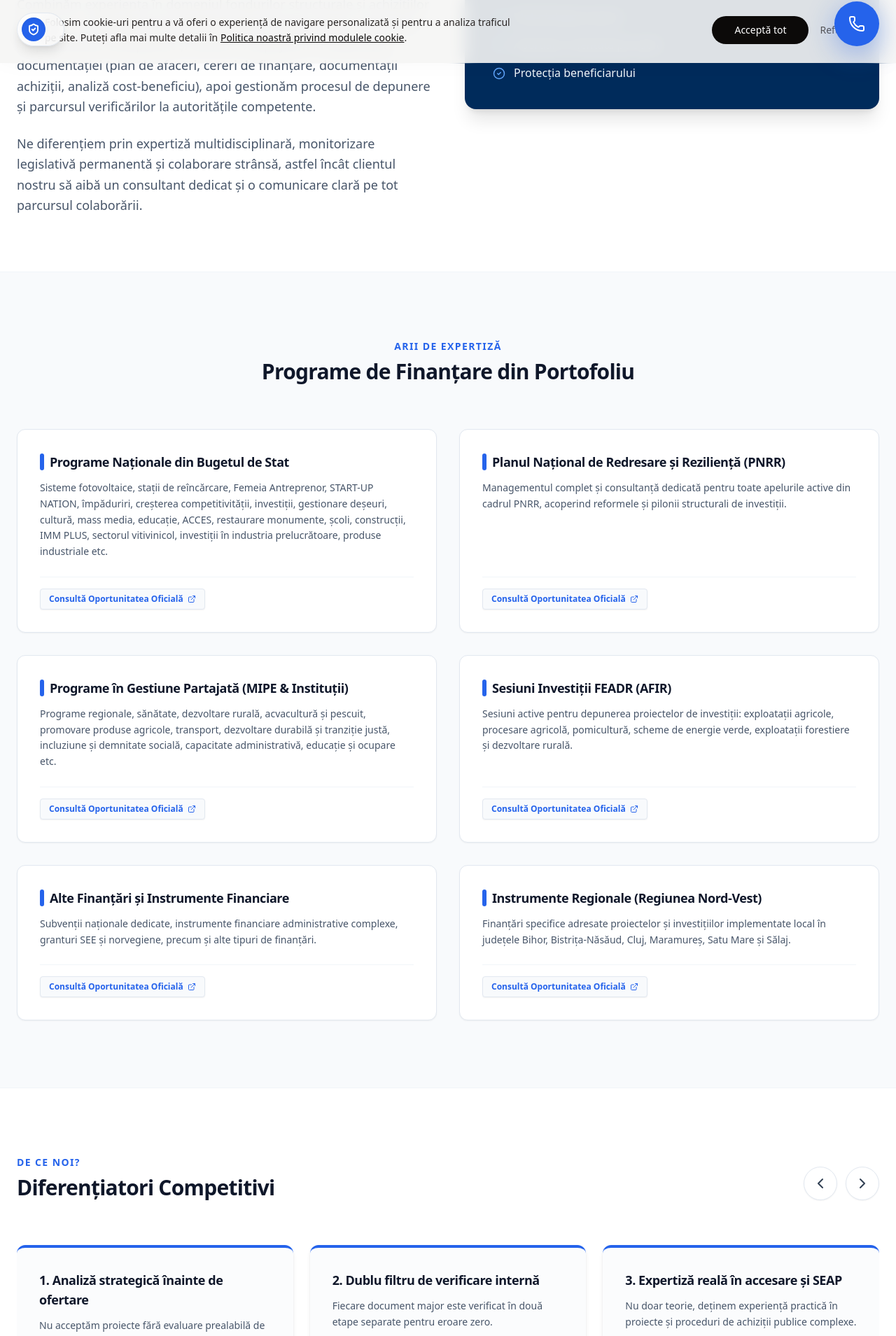
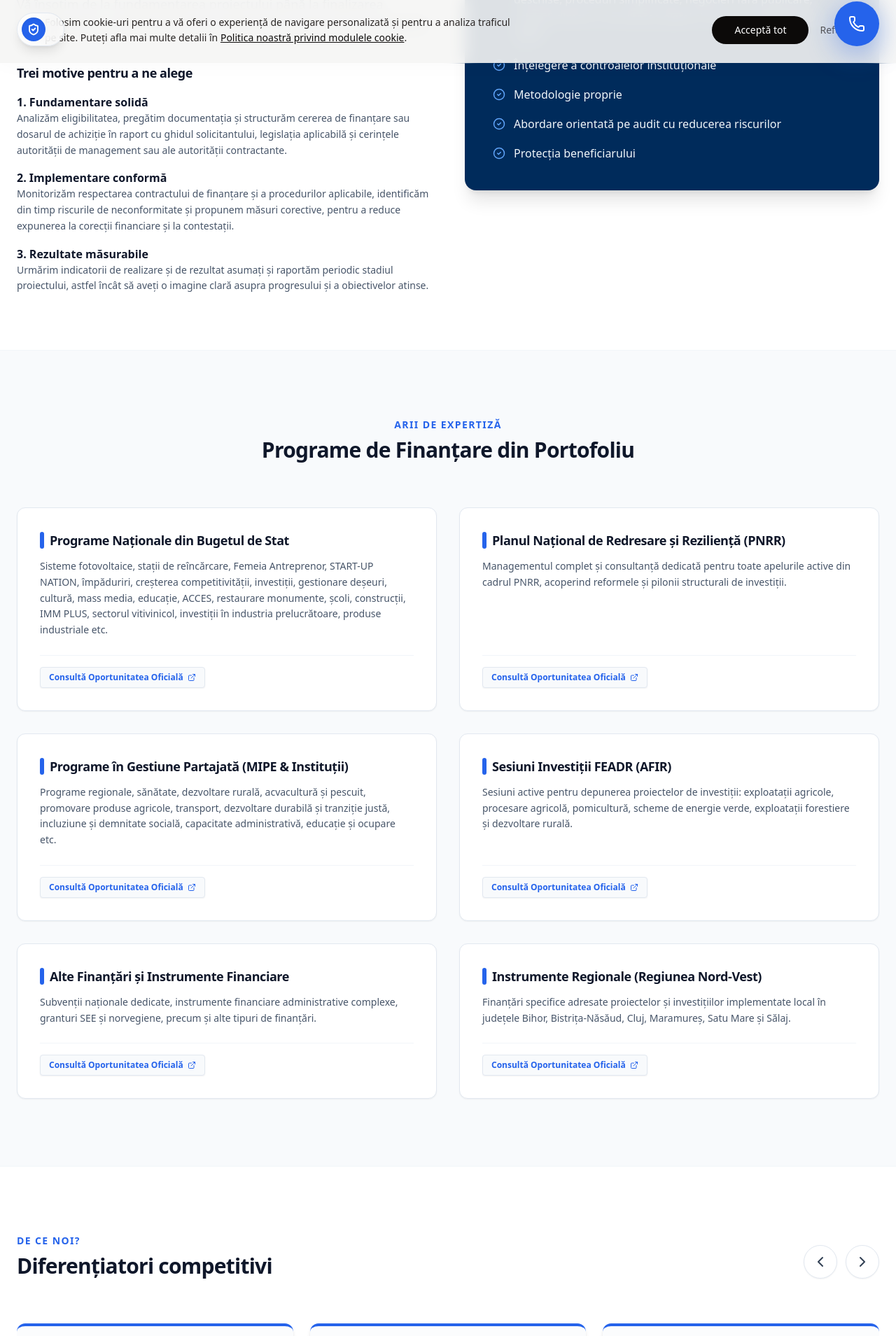
Before and after one commit to evialbert/FSPro, a Next.js app: page /despre in a window 1280 px wide. Shown: the part 710-2619 px from the top of the page at 70% size. Built offline with nearby package versions, Linux system fonts and the light colour scheme.

Commit message:
✨ actualizare texte complete în pagina principală

```diff
--- a/app/despre/page.tsx
+++ b/app/despre/page.tsx
@@ -13,7 +13,7 @@ import Link from 'next/link';
 import { motion, AnimatePresence } from 'framer-motion';
 
 export default function DespreNoi() {
-  // Matricea cu oportunitățile și programele de finanțare solicitate
+  // Matricea cu oportunitățile și programele de finanțare (NESCHIMBATĂ)
   const categoriiFinantare = [
     {
       titlu: "Programe Naționale din Bugetul de Stat",
@@ -50,54 +50,54 @@ export default function DespreNoi() {
   const diferentiatori = [
     {
       title: "1. Analiză strategică înainte de ofertare",
-      desc: "Nu acceptăm proiecte fără evaluare prealabilă de risc. Optimizăm proiectul înainte de depunere."
+      desc: "Nu preluăm un proiect fără o evaluare prealabilă a riscurilor. Verificăm eligibilitatea, maturitatea proiectului și capacitatea de implementare, iar apoi optimizăm dosarul înainte de depunere."
     },
     {
-      title: "2. Dublu filtru de verificare internă",
-      desc: "Fiecare document major este verificat în două etape separate pentru eroare zero."
+      title: "2. Dublă verificare internă",
+      desc: "Fiecare document major trece prin două etape distincte de verificare, realizate de persoane diferite, pentru a reduce la minimum riscul de erori și de neconformități."
     },
     {
-      title: "3. Expertiză reală în accesare și SEAP",
-      desc: "Nu doar teorie, deținem experiență practică în proiecte și proceduri de achiziții publice complexe."
+      title: "3. Experiență practică în accesarea fondurilor și în SEAP",
+      desc: "Ne bazăm pe experiență aplicată, nu doar pe cunoaștere teoretică, în proiecte cu finanțare europeană și proceduri de achiziție publică de complexitate ridicată derulate prin SEAP."
     },
     {
       title: "4. Orientare către audit",
-      desc: "Structurăm proiectele ca și cum ar fi verificate de la început. Proiectele sunt construite pentru a rezista controalelor, iar achizițiile respectă strict legislația în vigoare."
+      desc: "Construim fiecare proiect ca și cum ar fi verificat din prima zi. Documentația este structurată pentru a rezista controalelor, iar achizițiile respectă riguros legislația aplicabilă."
     },
     {
       title: "5. Management integrat",
-      desc: "Finanțare + achiziții + implementare. Un singur flux coerent. Nu concurăm pe preț, concurăm pe siguranță."
+      desc: "Finanțare, achiziții și implementare, într-un singur flux coerent. Nu concurăm pe preț, ci pe siguranța și predictibilitatea rezultatului."
     },
     {
-      title: "6. Abordare predictivă a riscurilor",
-      desc: "Identificăm vulnerabilitățile și riscurile înainte ca ele să apară și să devină probleme administrative."
+      title: "6. Abordare preventivă a riscurilor",
+      desc: "Identificăm vulnerabilitățile și riscurile din timp, înainte ca ele să genereze probleme administrative, corecții financiare sau contestații."
     },
     {
-      title: "7. Comunicare transparentă și directă",
-      desc: "Fără promisiuni nerealiste. Fără supraestimări artificiale. Parteneriat bazat pe adevăr."
+      title: "7. Comunicare transparentă",
+      desc: "Nu facem promisiuni nerealiste și nu supraestimăm șansele de succes. Colaborarea se bazează pe informații corecte și pe asumarea realistă a riscurilor."
     }
   ];
 
   const pasi = [
     {
       nr: "01",
-      titlu: "Analiză & Eligibilitate",
-      desc: "Definim obiectivul și verificăm încadrarea în apel / cerințe / proceduri și cadrul legal aplicabil."
+      titlu: "Analiză, eligibilitate și fundamentare",
+      desc: "Definim obiectivul și verificăm încadrarea proiectului în apelul de finanțare, în condițiile de eligibilitate și în cerințele Ghidului Solicitantului. În paralel, evaluăm de la început implicațiile achizițiilor necesare implementării: estimăm valorile, identificăm procedurile aplicabile potrivit legislației naționale în achiziții publice și verificăm coerența dintre bugetul proiectului și valorile estimate ale achizițiilor."
     },
     {
       nr: "02",
-      titlu: "Plan & Structurare",
-      desc: "Stabilim activități, buget, calendar și documente; pentru achiziții, definim procedura (SEAP)."
+      titlu: "Planificare, buget și pregătirea achizițiilor",
+      desc: "Structurăm activitățile, bugetul, calendarul și documentele cererii de finanțare. Elaborăm planul/programul de achiziții corelat cu graficul de implementare, stabilim procedurile de atribuire și pregătim documentațiile aferente (fișa de date, caiet de sarcini, criterii de calificare și atribuire, proiectul de contract, formulare, strategia de contractare), astfel încât cerințele de achiziție să fie compatibile cu eligibilitatea cheltuielilor."
     },
     {
       nr: "03",
-      titlu: "Implementare",
-      desc: "Gestionăm depunerea, clarificările și publicarea/derularea procedurii cu monitorizare de conformitate."
+      titlu: "Depunere, contractare și derularea procedurilor de achiziție",
+      desc: "Coordonăm depunerea cererii de finanțare, răspundem la solicitările de clarificări și susținem etapa de contractare. După semnarea contractului de finanțare, putem derula procedurile de achiziție prin SEAP: publicare, clarificări, evaluarea ofertelor, atribuire și, la nevoie, gestionarea contestațiilor, cu verificarea permanentă a conformității față de contractul de finanțare și legislația aplicabilă."
     },
     {
       nr: "04",
-      titlu: "Închidere & Raportare",
-      desc: "Raportare tehnică/financiară, recepții și arhivare; pregătim pașii pentru monitorizare."
+      titlu: "Implementare, raportare și închidere",
+      desc: "Monitorizăm executarea contractelor de achiziție, sprijinim recepțiile și întocmim cererile de plată/rambursare și rapoartele tehnice și financiare. Constituim dosarul complet al proiectului și al achizițiilor, pregătit pentru verificări și audit, și asigurăm pregătirea etapelor de monitorizare ulterioară (durabilitate)."
     }
   ];
 
@@ -138,12 +138,12 @@ export default function DespreNoi() {
             transition={{ duration: 0.6, delay: 0.2 }}
             className="text-xl text-slate-600 leading-relaxed italic border-l-4 border-blue-600 pl-6 py-2 inline-block text-left bg-white rounded-r-lg shadow-sm"
           >
-            &bdquo;Construim proiecte solide. Implementăm fără vulnerabilități. Livrăm rezultate măsurabile.&ldquo;
+            &bdquo;Proiecte bine fundamentate. Implementare conformă. Rezultate măsurabile.&ldquo;
           </motion.p>
         </div>
       </section>
 
-      {/* Intro Section */}
+      {/* Intro Section - Despre Noi & Atuuri */}
       <section className="py-20 px-6 max-w-7xl mx-auto grid md:grid-cols-2 gap-12 items-start">
         <motion.div
           initial={{ opacity: 0, x: -60 }}
@@ -152,16 +152,38 @@ export default function DespreNoi() {
           transition={{ duration: 0.7, ease: "easeOut" }}
           className="space-y-6 text-lg leading-relaxed text-slate-600"
         >
-          <p className="font-semibold text-blue-600 uppercase tracking-wider text-sm">Despre Noi</p>
+          <p className="font-semibold text-blue-600 uppercase tracking-wider text-sm">Despre noi</p>
           <p className="text-slate-900 font-medium text-xl">
-            Într-un domeniu în care o eroare procedurală poate însemna pierderea finanțării sau aplicarea de corecții financiare, alegerea consultantului potrivit face diferența dintre succes și blocaj administrativ.
+            Fine Solutions Professional oferă consultanță în accesarea fondurilor europene și în achizițiile publice, pe baza unei documentații riguroase și a unei aplicări corecte a cadrului legislativ și procedural.
           </p>
           <p>
-            Combinăm experiența în domeniul fondurilor structurale și achizițiilor publice cu o abordare personalizată pentru fiecare client. Construim un parteneriat transparent și eficient: vă sprijinim în elaborarea documentației (plan de afaceri, cereri de finanțare, documentații achiziții, analiză cost-beneficiu), apoi gestionăm procesul de depunere și parcursul verificărilor la autoritățile competente.
+            Vă însoțim de la fundamentarea proiectului până la finalizarea implementării, astfel încât fiecare etapă să fie conformă și verificabilă.
           </p>
-          <p>
-            Ne diferențiem prin expertiză multidisciplinară, monitorizare legislativă permanentă și colaborare strânsă, astfel încât clientul nostru să aibă un consultant dedicat și o comunicare clară pe tot parcursul colaborării.
-          </p>
+
+          <div className="pt-4 space-y-4">
+            <h4 className="font-bold text-slate-900 text-lg">Trei motive pentru a ne alege</h4>
+
+            <div className="space-y-4">
+              <div>
+                <p className="font-semibold text-slate-900 text-base">1. Fundamentare solidă</p>
+                <p className="text-sm text-slate-600 leading-relaxed">
+                  Analizăm eligibilitatea, pregătim documentația și structurăm cererea de finanțare sau dosarul de achiziție în raport cu ghidul solicitantului, legislația aplicabilă și cerințele autorității de management sau ale autorității contractante.
+                </p>
+              </div>
+              <div>
+                <p className="font-semibold text-slate-900 text-base">2. Implementare conformă</p>
+                <p className="text-sm text-slate-600 leading-relaxed">
+                  Monitorizăm respectarea contractului de finanțare și a procedurilor aplicabile, identificăm din timp riscurile de neconformitate și propunem măsuri corective, pentru a reduce expunerea la corecții financiare și la contestații.
+                </p>
+              </div>
+              <div>
+                <p className="font-semibold text-slate-900 text-base">3. Rezultate măsurabile</p>
+                <p className="text-sm text-slate-600 leading-relaxed">
+                  Urmărim indicatorii de realizare și de rezultat asumați și raportăm periodic stadiul proiectului, astfel încât să aveți o imagine clară asupra progresului și a obiectivelor atinse.
+                </p>
+              </div>
+            </div>
+          </div>
         </motion.div>
 
         <motion.div
@@ -177,22 +199,22 @@ export default function DespreNoi() {
           </h3>
           <ul className="space-y-4">
             {[
-              'Experiență reală în accesare fonduri europene și realizare achiziții publice (proceduri de atribuire)',
+              'Experiența reală de 4 ani în accesare și implementare proiecte din fonduri europene și de 16 ani în achiziții publice pentru produse, servicii și lucrări (proceduri de atribuire: licitații deschise, proceduri simplificate, negocieri fără publicare; achiziții directe, consultarea pieței și anunțuri publicitare în SEAP)',
               'Înțelegere a controalelor instituționale',
               'Metodologie proprie',
-              'Abordare orientată pe audit',
+              'Abordare orientată pe audit cu reducerea riscurilor',
               'Protecția beneficiarului'
             ].map((item, idx) => (
               <li key={idx} className="flex items-start gap-3">
                 <CheckCircle2 size={18} className="text-blue-400 mt-1 flex-shrink-0" />
-                <span className="font-medium text-slate-100 text-base">{item}</span>
+                <span className="font-medium text-slate-100 text-base leading-relaxed">{item}</span>
               </li>
             ))}
           </ul>
         </motion.div>
       </section>
 
-      {/* PROG FINANȚARE: Portofoliu */}
+      {/* PROG FINANȚARE: Portofoliu (NESCHIMBAT) */}
       <section className="py-24 bg-slate-50 px-6 border-y border-slate-100">
         <div className="max-w-7xl mx-auto">
           <motion.div
@@ -250,7 +272,7 @@ export default function DespreNoi() {
           <div className="flex flex-col md:flex-row md:items-end justify-between mb-12">
             <div>
               <p className="text-blue-600 font-bold uppercase tracking-widest text-sm mb-2">De ce noi?</p>
-              <h3 className="text-3xl font-bold text-slate-900">Diferențiatori Competitivi</h3>
+              <h3 className="text-3xl font-bold text-slate-900">Diferențiatori competitivi</h3>
             </div>
 
             {/* Săgeți Navigație Desktop */}
@@ -296,7 +318,7 @@ export default function DespreNoi() {
             </div>
           </div>
 
-          {/* Varianta MOBILE: Toți cei 7 diferențiatori sunt păstrați, stilizați la fel */}
+          {/* Varianta MOBILE */}
           <div className="block md:hidden">
             <div
               className="w-full flex gap-4 overflow-x-auto overflow-y-hidden py-4 snap-x snap-mandatory"
@@ -338,9 +360,11 @@ export default function DespreNoi() {
       {/* Procesul (4 Pași) */}
       <section className="py-24 bg-[#002B5B] text-slate-100 px-6">
         <div className="max-w-7xl mx-auto">
-          <div className="text-center mb-20">
-            <h2 className="text-3xl font-bold mb-3 text-white">Procesul de colaborare (4 pași)</h2>
-            <p className="text-blue-200 uppercase tracking-widest text-xs">O metodologie predictivă și transparentă</p>
+          <div className="text-center mb-20 max-w-3xl mx-auto">
+            <h2 className="text-3xl font-bold mb-3 text-white">Procesul de colaborare în 4 pași</h2>
+            <p className="text-blue-200 text-sm leading-relaxed">
+              Un flux integrat: de la fundamentarea proiectului la achiziția publică și închiderea contractului de finanțare
+            </p>
           </div>
           <div className="grid grid-cols-1 md:grid-cols-2 lg:grid-cols-4 gap-8 relative">
             {pasi.map((pas, idx) => (
@@ -350,13 +374,15 @@ export default function DespreNoi() {
                 whileInView={{ opacity: 1, x: 0 }}
                 viewport={{ once: true, margin: "-50px" }}
                 transition={{ duration: 0.6, delay: idx * 0.1 }}
-                className="bg-blue-950/40 p-6 rounded-xl border border-blue-500/20 group hover:border-blue-400/40 transition-colors relative"
+                className="bg-blue-950/40 p-6 rounded-xl border border-blue-500/20 group hover:border-blue-400/40 transition-colors relative flex flex-col justify-between"
               >
-                <div className="text-6xl font-black text-blue-400/10 mb-4 group-hover:text-blue-400/20 transition-colors">
-                  {pas.nr}
+                <div>
+                  <div className="text-6xl font-black text-blue-400/10 mb-4 group-hover:text-blue-400/20 transition-colors">
+                    {pas.nr}
+                  </div>
+                  <h4 className="text-lg font-bold mb-3 text-white">{pas.titlu}</h4>
+                  <p className="text-slate-200 leading-relaxed text-sm">{pas.desc}</p>
                 </div>
-                <h4 className="text-lg font-bold mb-3 text-white">{pas.titlu}</h4>
-                <p className="text-slate-200 leading-relaxed text-sm">{pas.desc}</p>
               </motion.div>
             ))}
           </div>
```
